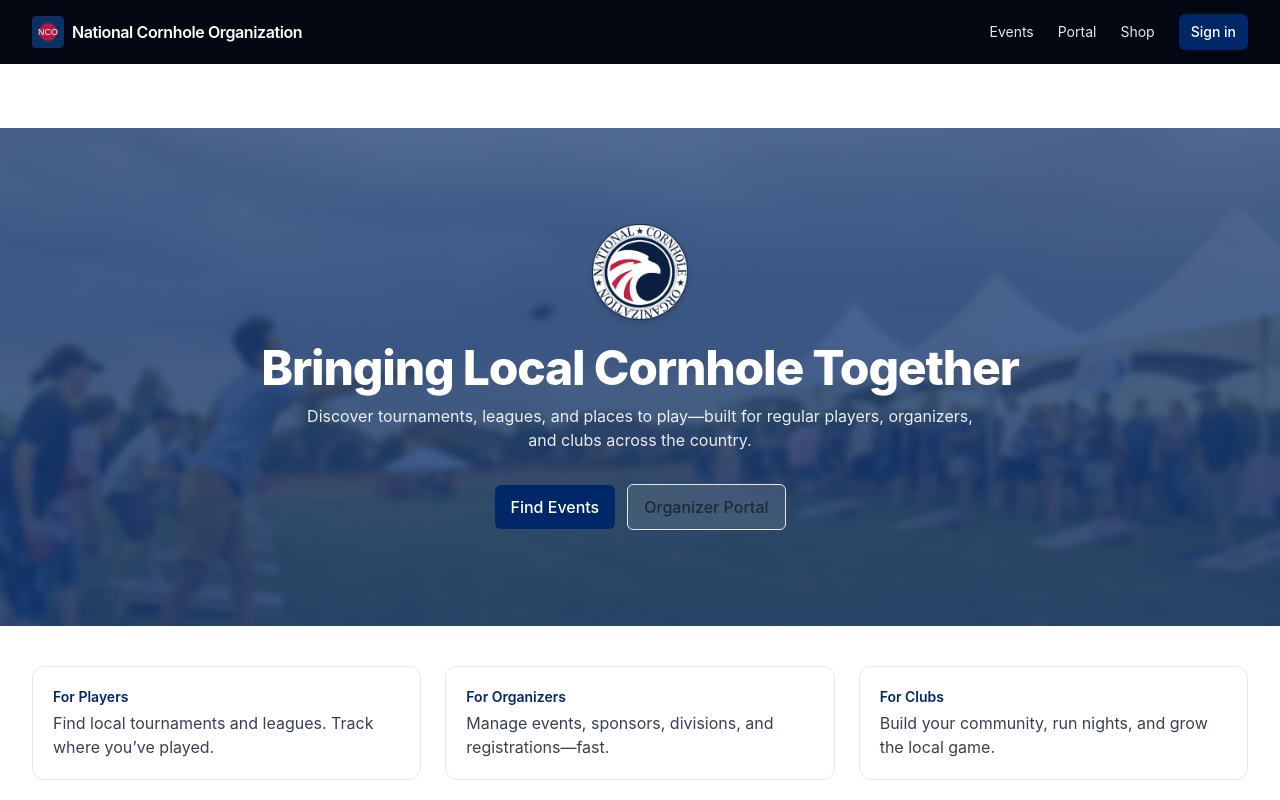
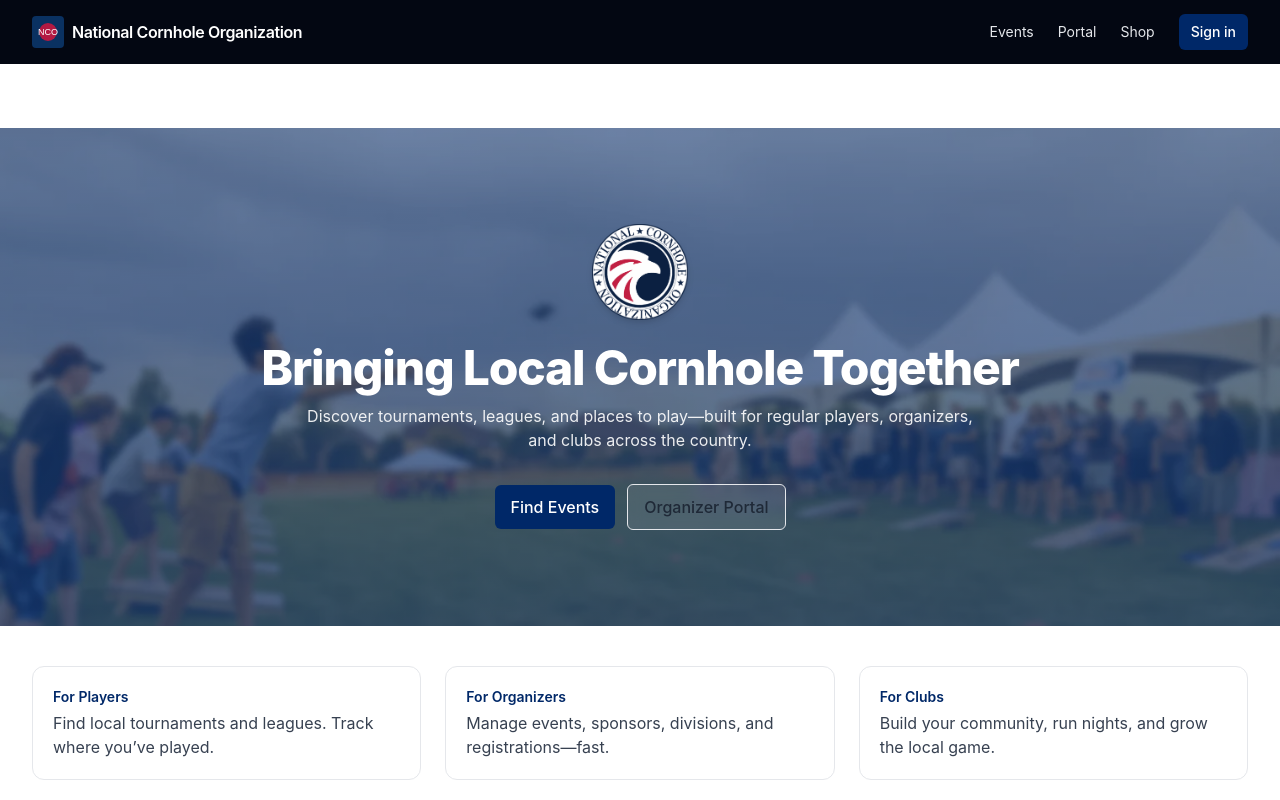
Before and after one commit to wearenationalcornhole/nco-site, a Next.js app: page / in a window 1280 px wide. Shown: the top 800 px of the page. Built offline with nearby package versions, Linux system fonts and the light colour scheme; no server answers.

Commit message:
🚀 Full project sync — updated OrgTopBar, layout, UI polish, and all latest feature enhancements

```diff
--- a/app/page.tsx
+++ b/app/page.tsx
@@ -50,9 +50,9 @@ export default async function Home() {
           <img
             src="/images/hero-cornhole.webp"
             alt=""
-            className="h-full w-full object-cover opacity-70"
+            className="h-full w-full object-cover opacity-80"
           />
-          <div className="absolute inset-0 bg-usaBlue/45" />
+          <div className="absolute inset-0 bg-usaBlue/25" />
           <div className="absolute inset-0 bg-gradient-to-b from-brand/40 via-brand/50 to-brand/60" />
         </div>
 
```
